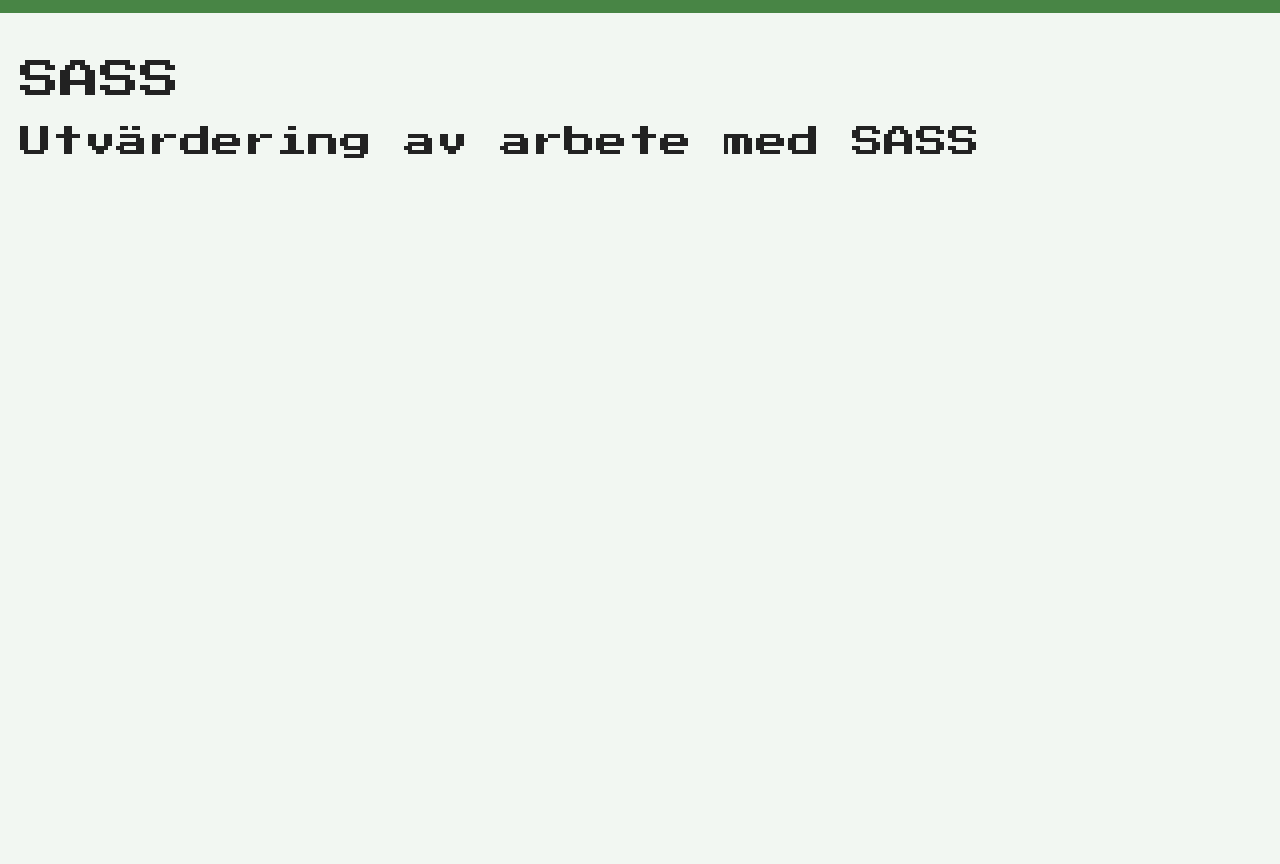
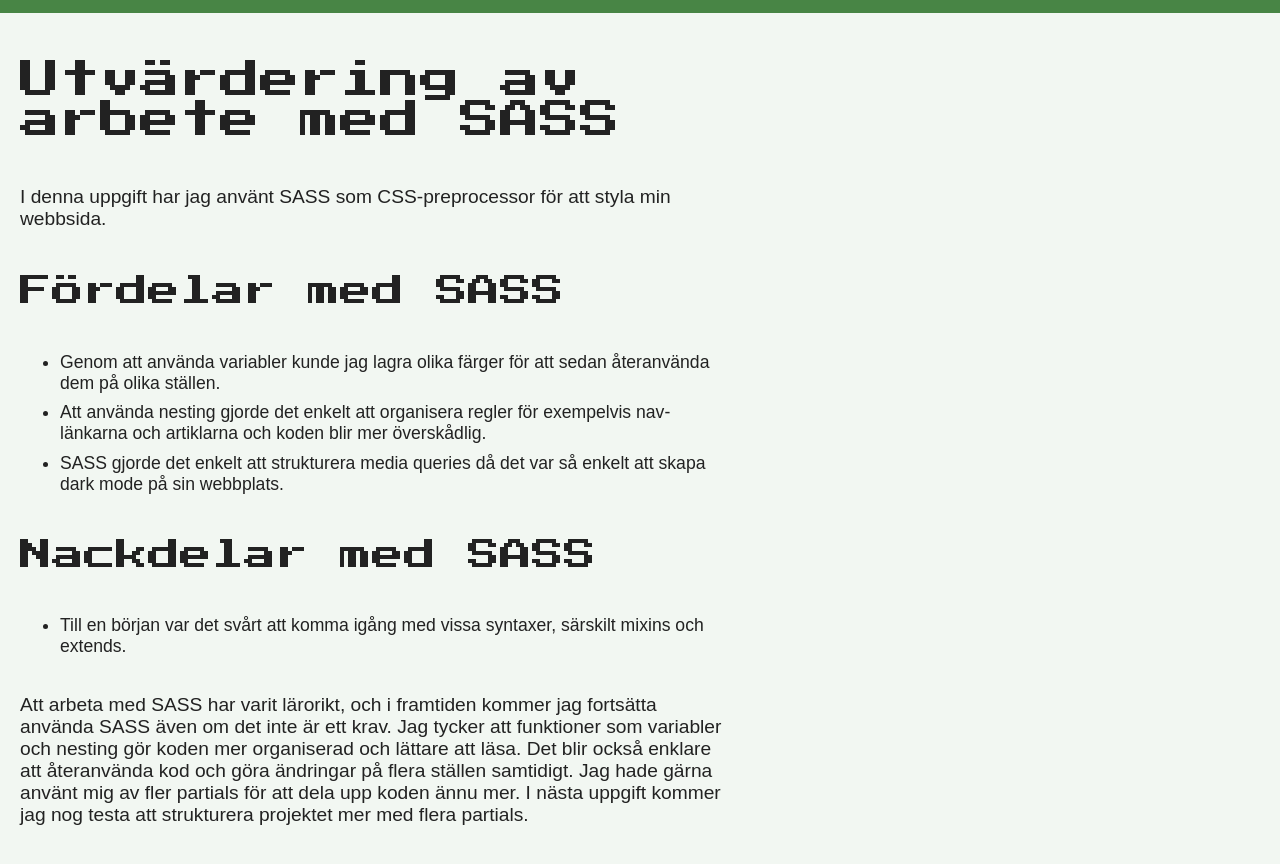
Before and after one commit to tyrwik/labb3, a website built with Vite: page sass.html in a window 1280 px wide. Shown: the part 126-990 px from the top of the page. Before the commit the page ends 800 px from the top, so only its background shows below. Built offline with nearby package versions, Linux system fonts and the light colour scheme.

Commit message:
Klar med SASS sidan

```diff
--- a/sass.html
+++ b/sass.html
@@ -23,10 +23,33 @@
       </nav>
     </header>
 
-    <main>
-        <h1>SASS</h1>
+    <main class="sass-main">
+        <h1>Utvärdering av arbete med SASS</h1>
 
-        <h2>Utvärdering av arbete med SASS</h2>
+        <p>I denna uppgift har jag använt SASS som CSS-preprocessor för att styla min webbsida.</p>
+
+        <h2> Fördelar med SASS</h2>
+        <ul>
+          <li>Genom att använda variabler kunde jag lagra olika färger för att sedan återanvända dem
+            på olika ställen. </li>
+          <li> Att använda nesting gjorde det enkelt att organisera regler för exempelvis nav-länkarna
+            och artiklarna och koden blir mer överskådlig. </li>
+          <li>SASS gjorde det enkelt att strukturera media queries då det var så enkelt att skapa dark mode
+            på sin webbplats.</li>
+        </ul>
+
+        <h2>Nackdelar med SASS</h2>
+        <ul>
+          <li>Till en början var det svårt att komma igång med vissa syntaxer, särskilt mixins och extends.
+          </li>
+        </ul>
+
+        <p>Att arbeta med SASS har varit lärorikt, och i framtiden kommer jag fortsätta använda SASS även
+          om det inte är ett krav. Jag tycker att funktioner som variabler och nesting gör koden mer
+          organiserad och lättare att läsa. Det blir också enklare att återanvända kod och göra ändringar
+          på flera ställen samtidigt. Jag hade gärna använt mig av fler partials för att dela upp koden
+          ännu mer. I nästa uppgift kommer jag nog testa att strukturera projektet mer med flera partials.
+        </p>
     </main>
 
     <script type="module" src="/src/js/main.js"></script>
--- a/src/css/styles.scss
+++ b/src/css/styles.scss
@@ -175,6 +175,19 @@
     margin: 1em;
 }
 
+.sass-main {
+    display: flex;
+    flex-direction: column;
+    max-width: 55%;
+
+    ul {
+        display: flex;
+        flex-direction: column;
+        gap: 0.5em;
+        font-size: 1.1em;
+    }
+}
+
 @media (max-width: 1200px) {
     #introduction {
         flex-direction: column;
@@ -202,6 +215,14 @@
         gap: 15px;
         margin-top: 2em;
     }
+
+    .sass-main {
+        max-width: 100%;
+
+        h1, h2 {
+            font-size: 1.6em;
+        }
+    }
 }
 
 @media (max-width: 700px) {
```
